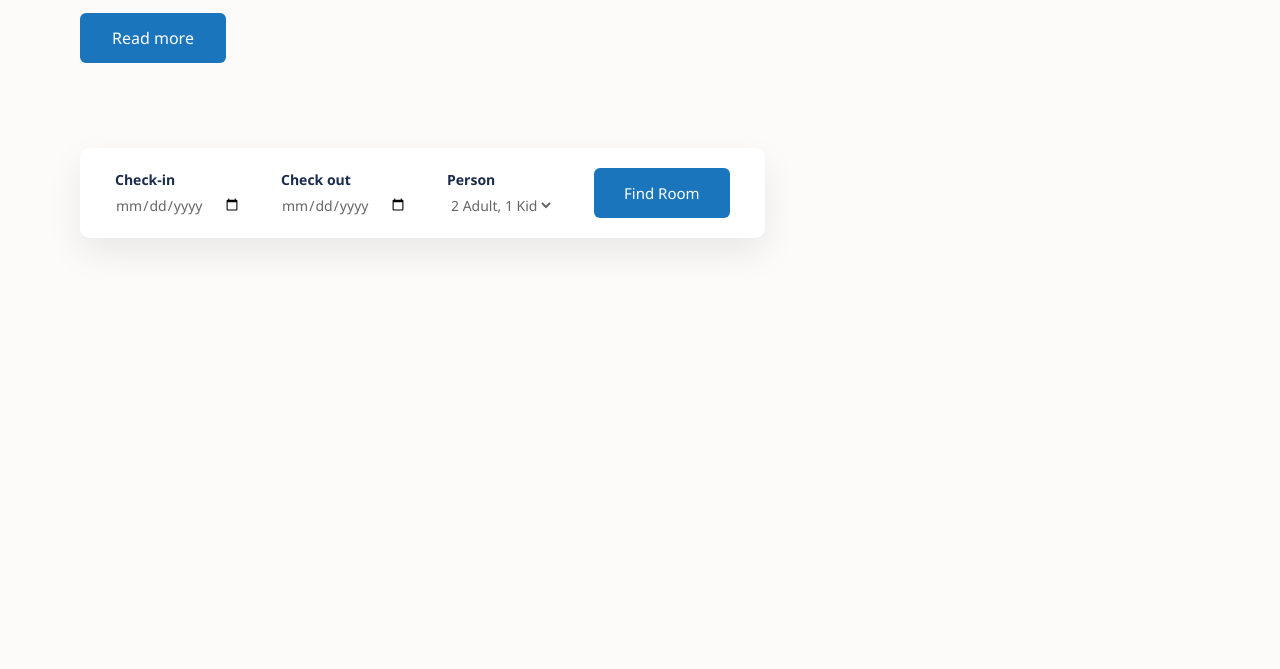
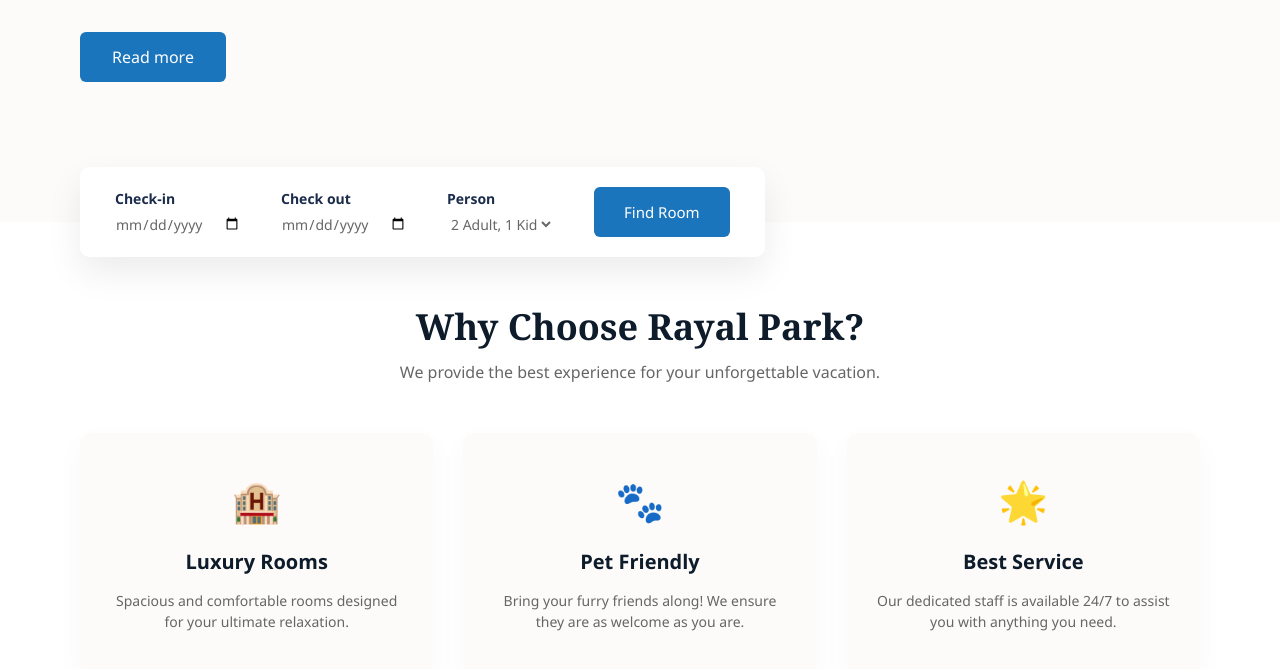
Before and after one commit to muhammadqodirislomjonov404-ship-it/rayal-park, a plain HTML site: page index.html in a window 1280 px wide. Shown: the part 441-1110 px from the top of the page. Before the commit the page ends 800 px from the top, so only its background shows below. Drawn offline with Linux system fonts and the light colour scheme.

Commit message:
Features bo'limi qo'shildi

```diff
--- a/index.html
+++ b/index.html
@@ -12,7 +12,7 @@
 
 
 
-    <header>
+    <header class="header">
         <!-- logotip qismi -->
         <div class="logo">
             <span class="logo-icon">🌴</span>
@@ -62,7 +62,36 @@
 
         </div>
     </section>
+    <!-- Features (Qulayliklar) bo'limi -->
+<section class="features">
+    <div class="section-title">
+        <h2>Why Choose Rayal Park?</h2>
+        <p>We provide the best experience for your unforgettable vacation.</p>
+    </div>
 
+    <div class="features-grid">
+        <!-- 1-kartochka -->
+        <div class="feature-card">
+            <div class="icon">🏨</div>
+            <h3>Luxury Rooms</h3>
+            <p>Spacious and comfortable rooms designed for your ultimate relaxation.</p>
+        </div>
+
+        <!-- 2-kartochka -->
+        <div class="feature-card">
+            <div class="icon">🐾</div>
+            <h3>Pet Friendly</h3>
+            <p>Bring your furry friends along! We ensure they are as welcome as you are.</p>
+            </div>
+
+        <!-- 3-kartochka -->
+        <div class="feature-card">
+            <div class="icon">🌟</div>
+            <h3>Best Service</h3>
+            <p>Our dedicated staff is available 24/7 to assist you with anything you need.</p>
+        </div>
+    </div>
+</section>
 
 </body>
 
--- a/style.css
+++ b/style.css
@@ -220,3 +220,62 @@ body {
         padding-bottom: 50px;
     }
 }
+/* Features bo'limi dizayni */
+.features {
+    padding: 80px;
+    background-color: #ffffff;
+}
+
+.section-title {
+    text-align: center;
+    margin-bottom: 50px;
+}
+
+.section-title h2 {
+    font-family: 'Georgia', serif;
+    font-size: 36px;
+    color: #0d1b2a;
+    margin-bottom: 10px;
+}
+
+.section-title p {
+    color: #666666;
+    font-size: 16px;
+}
+
+.features-grid {
+    display: flex;
+    justify-content: space-between;
+    gap: 30px;
+}
+
+.feature-card {
+    background-color: #fcfbf9;
+    padding: 40px 30px;
+    border-radius: 12px;
+    text-align: center;
+    flex: 1;
+    box-shadow: 0 10px 30px rgba(0, 0, 0, 0.03);
+    transition: transform 0.3s ease;
+}
+
+.feature-card:hover {
+    transform: translateY(-8px); /* Kursor borganda biroz yuqoriga ko'tariladi */
+}
+
+.feature-card .icon {
+    font-size: 40px;
+    margin-bottom: 20px;
+}
+
+.feature-card h3 {
+    font-size: 20px;
+    color: #0d1b2a;
+    margin-bottom: 15px;
+}
+
+.feature-card p {
+    color: #666666;
+    font-size: 14px;
+    line-height: 1.5;
+}
```
